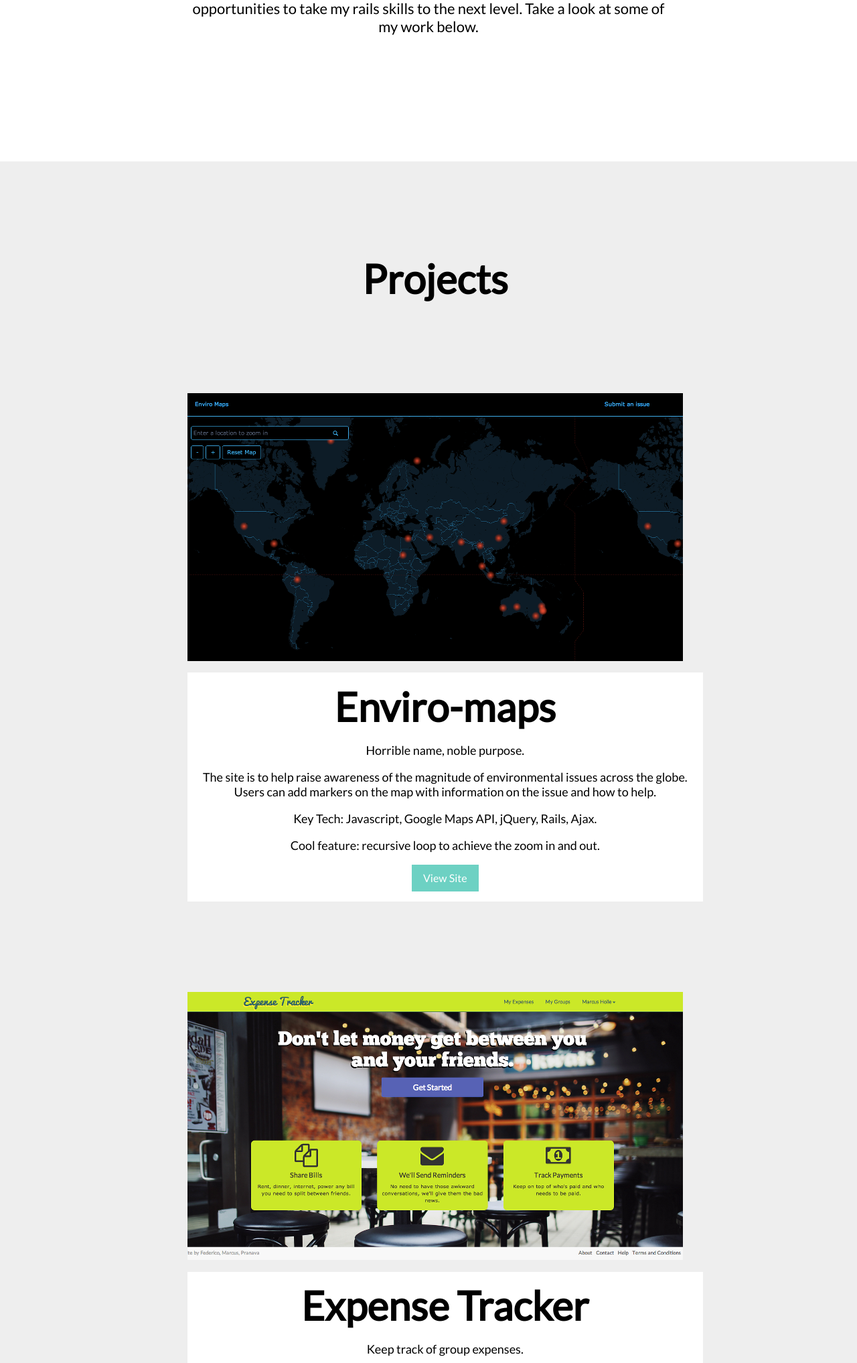
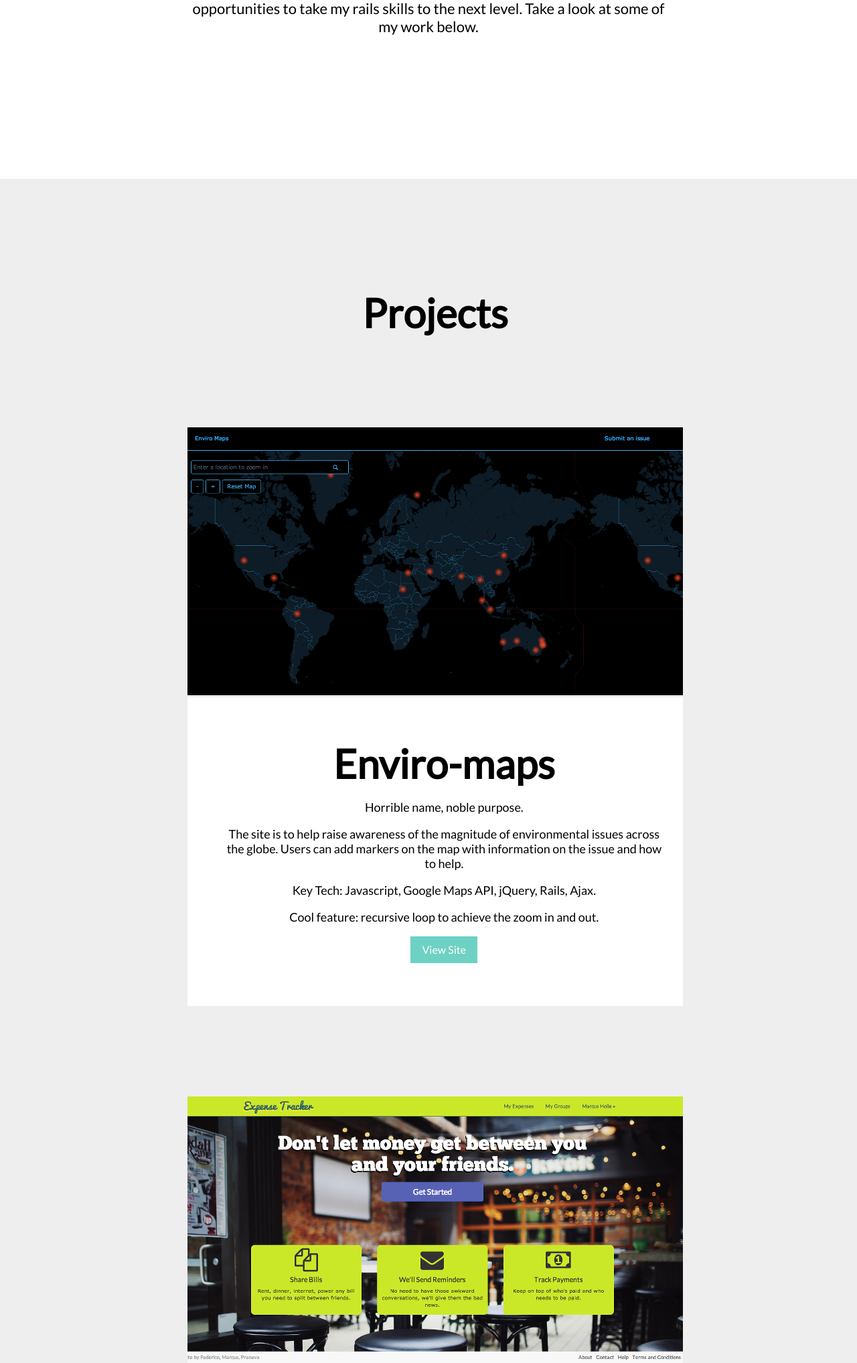
Before and after one commit to MarcusHoile/portfolio, a PHP site: page / in a window 1280 px wide. Shown: the part 1449-3484 px from the top of the page at 67% size. Run offline with PHP 8.4, Linux system fonts and the light colour scheme.

Commit message:
fixed project content alignment

```diff
--- a/public/css/main.css
+++ b/public/css/main.css
@@ -207,7 +207,7 @@ a:link, a:visited, a:active {
 .section-content {
 	max-width:720px;
 	margin:0 auto;
-	padding: 3% 0;
+	padding: 5% 0;
 }
 
 #about-me-content {
@@ -217,6 +217,10 @@ a:link, a:visited, a:active {
 #value-prop .section-content, #projects .section-content {
 	max-width:900px;
 	margin:0 auto;
+}
+.spacer {
+	padding: 5%;
+	height: 100%;
 }
 
 nav a {
--- a/public/index.html
+++ b/public/index.html
@@ -56,6 +56,7 @@
 					<h2>Projects</h2>
 					<div class="project-container" id="project-1">
 						<img src="images/enviro-maps-world.png" alt="">
+						<div class="spacer">
 							<div class="project-content">
 								<h2>Enviro-maps</h2>
 								<p>Horrible name, noble purpose.</p>
@@ -65,8 +66,10 @@
 								<a href="http://enviro-maps.herokuapp.com"><div class="button">View Site</div></a>
 							</div>
 						</div>
+					</div>
 					<div class="project-container" id="project-2">
 						<img src="images/expense-tracker.png" alt="">
+						<div class="spacer">
 							<div class="project-content">
 								<h2>Expense Tracker</h2>
 								<p>Keep track of group expenses.</p>
@@ -76,8 +79,10 @@
 								<a href="http://expnse-tracker-33.herokuapp.com"><div class="button">View Site</div></a>
 							</div>
 						</div>
+					</div>
 					<div class="project-container" id="project-3">
 						<img src="images/lets-get-tickets-landing.png" alt="">
+						<div class="spacer">
 							<div class="project-content">
 								<h2>Let's Get Tickets</h2>
 								<p>Help organise buying group tickets</p>
@@ -85,6 +90,7 @@
 								<p>Key Tech: Ruby, Rails, CSS, Bootstrap </p>
 								<p>Cool features: friendships, invites, rsvp, notifications and countdown clock. </p>
 								<a href="http://letsgettickets.herokuapp.com"><div class="button">View Site</div></a>
+							</div>
 						</div>
 					</div>
 				</div>
```
Lines whose indentation alone changed are shown as unchanged.
